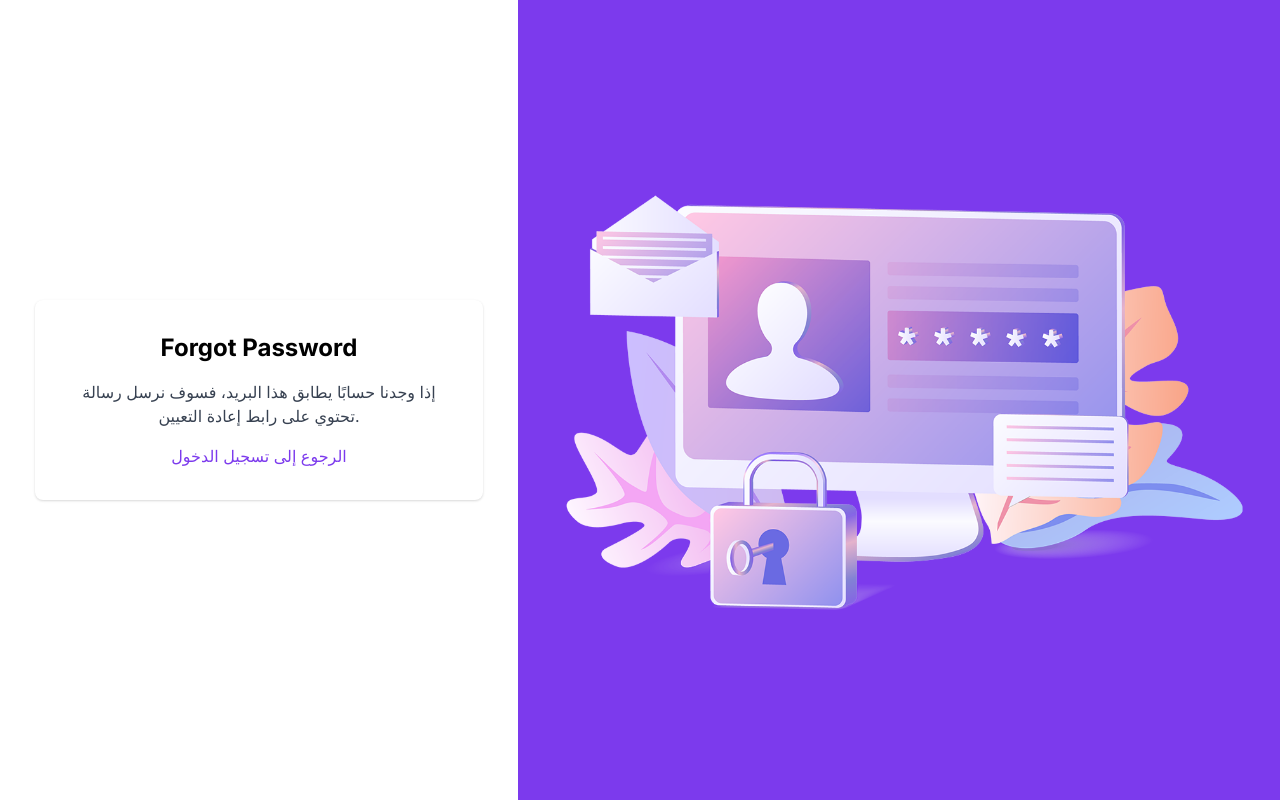
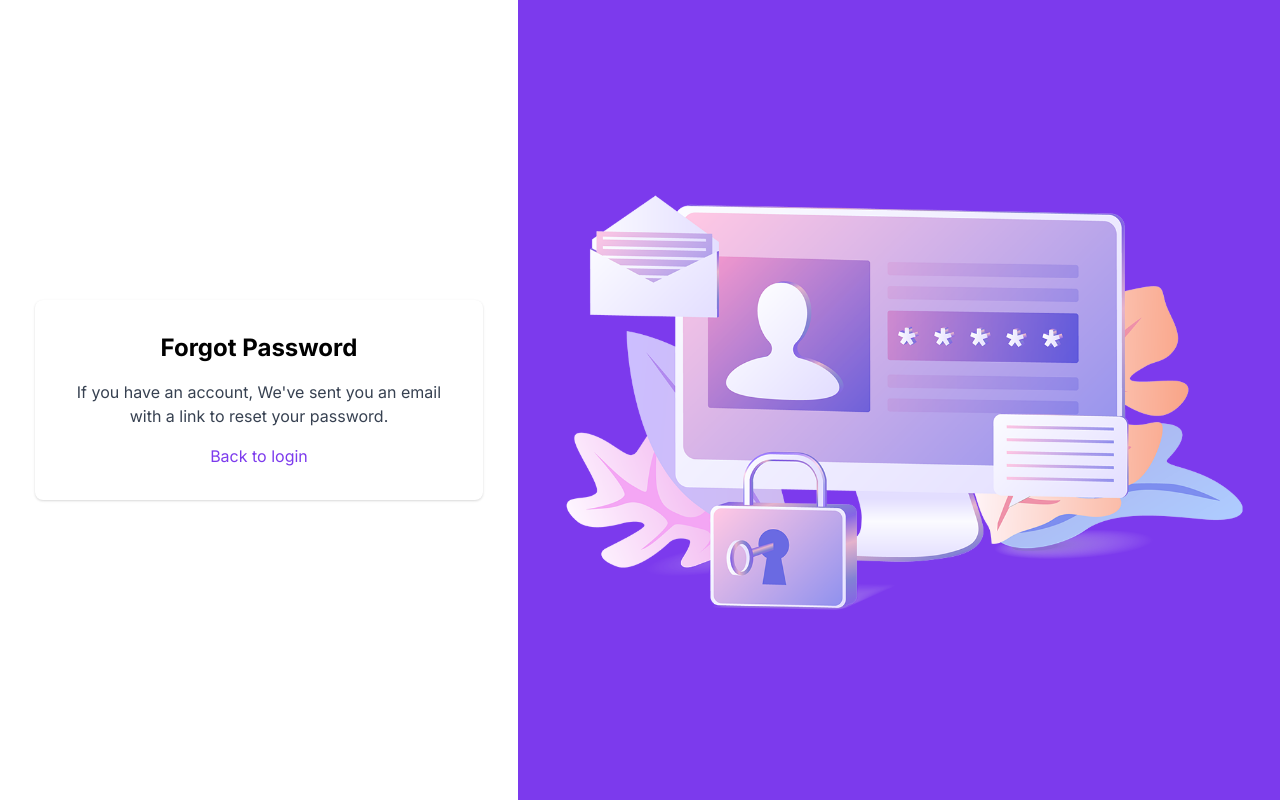
Before and after one commit to engmhisham/utg-dashboard, a Next.js app: page /forgot-password in a window 1280 px wide. Both pictures are taken after typing "name@example.com" into the empty fields and a click on the button "Send reset link". Built offline with nearby package versions, Linux system fonts and the light colour scheme; no server answers.

Commit message:
translate sending reset link message

```diff
--- a/src/app/(auth)/forgot-password/page.tsx
+++ b/src/app/(auth)/forgot-password/page.tsx
@@ -34,13 +34,13 @@ export default function ForgotPasswordPage() {
         {status === 'sent' ? (
           <div className="text-center space-y-4">
             <p className="text-gray-700">
-              إذا وجدنا حسابًا يطابق هذا البريد، فسوف نرسل رسالة تحتوي على رابط إعادة التعيين.
+              If you have an account, We've sent you an email with a link to reset your password.
             </p>
             <button
               className="text-purple-600 hover:underline"
               onClick={() => router.push('/login')}
             >
-              الرجوع إلى تسجيل الدخول
+              Back to login
             </button>
           </div>
         ) : (
```
